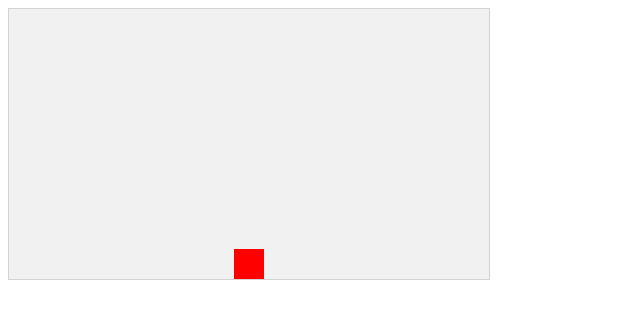
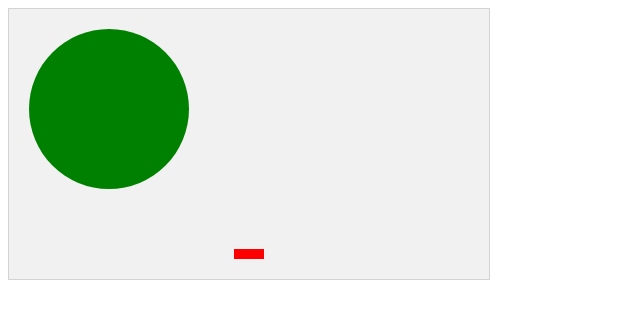
Before and after one commit to julienalofs/CoderBrick, a plain HTML site: page CoderBrick/CoderBrick/Index.html in a window 1280 px wide. Shown: the whole page, without its empty margins (0-640 px from the left). Drawn offline with Linux system fonts and the light colour scheme.

Commit message:
Petites adaptations pour mieux refléter le tuto 1

```diff
--- a/CoderBrick/CoderBrick/Index.html
+++ b/CoderBrick/CoderBrick/Index.html
@@ -16,7 +16,8 @@
 
       function startGame() {
          myGameArea.start();
-         myGamePiece = new component(30, 30, "red", 225, 240);
+         myGamePiece = new rectangle(30, 10, "red", 225, 240);
+         myGamePiece = new circle(80, "green", 100, 100);
       }
 
       var myGameArea = {
@@ -26,28 +27,24 @@
             this.canvas.height = 270;
             this.context = this.canvas.getContext("2d");
             document.body.insertBefore(this.canvas, document.body.childNodes[0]);
-            this.interval = setInterval(updateGameArea, 20);
-         },
-         clear: function () {
-            this.context.clearRect(0, 0, this.canvas.width, this.canvas.height);
          }
       }
 
-      function component(width, height, color, x, y) {
+      function rectangle(width, height, color, x, y) {
          this.width = width;
          this.height = height;
          this.x = x;
          this.y = y;
-         this.update = function () {
-            ctx = myGameArea.context;
-            ctx.fillStyle = color;
-            ctx.fillRect(this.x, this.y, this.width, this.height);
-         }
+         ctx = myGameArea.context;
+         ctx.fillStyle = color;
+         ctx.fillRect(this.x, this.y, this.width, this.height);
       }
 
-      function updateGameArea() {
-         myGameArea.clear();
-         myGamePiece.update();
+      function circle(radius, color, x, y) {
+         ctx = myGameArea.context;
+         ctx.arc(x, y, radius, 0, 2 * Math.PI);
+         ctx.fillStyle = color;
+         ctx.fill();
       }
    </script>
 </body>
```
